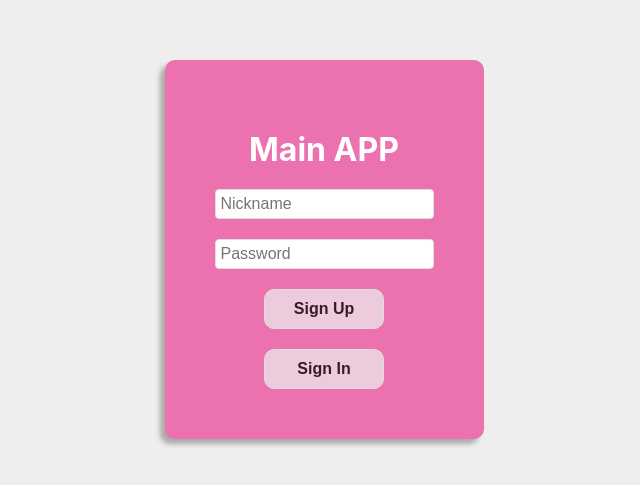
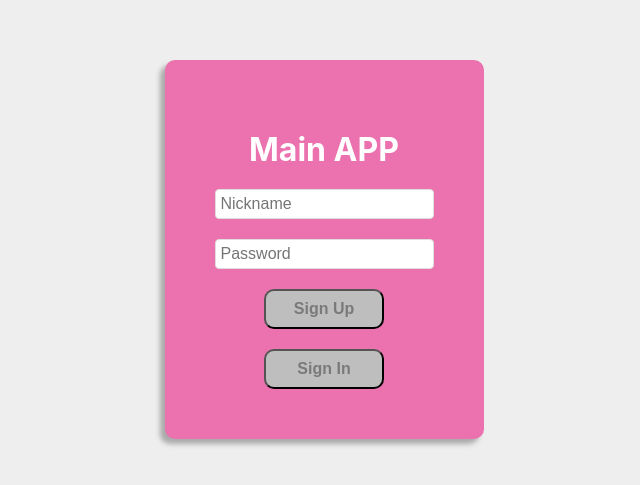
Before and after one commit to eddarv/main-app-logger, a Next.js app: page / in a window 1280 px wide. Shown: the part 151-636 px from the top of the page, without its empty margins (316-956 px from the left). Built offline with nearby package versions, Linux system fonts and the light colour scheme.

Commit message:
cambios finales 3

```diff
--- a/components/Form.js
+++ b/components/Form.js
@@ -5,8 +5,8 @@ const Form = ({handleChange, form, handleSubmit}) => {
         <form onSubmit={(e)=>e.preventDefault} autoComplete="off" className={styles.form}>
             <input type="text" name="nickname" placeholder="Nickname" onChange={handleChange} value={form.nickname} className={`${styles.form_el} ${styles.text}`} required/>
             <input type="password" name="password" placeholder="Password" onChange={handleChange} value={form.password} className={`${styles.form_el} ${styles.text}`} required/>
-            <input className={`${styles.button} ${ (!form.nickname|| form.password.length<8 || form.password.length>50 || form.nickname.length>20) ? styles.disabled : ""} ${styles.form_el} `}  type="button" value="Sign Up" onClick={handleSubmit}/>
-            <input className={`${styles.button} ${ (!form.nickname|| form.password.length<8 || form.password.length>50 || form.nickname.length>20) ? styles.disabled : ""} ${styles.form_el}`} type="button" value="Sign In" onClick={handleSubmit}/>
+            <input className={`${ (!form.nickname|| form.password.length<8 || form.password.length>50 || form.nickname.length>20) ? styles.disabled : styles.button} ${styles.form_el} `}  type="button" value="Sign Up" onClick={handleSubmit}/>
+            <input className={`${ (!form.nickname|| form.password.length<8 || form.password.length>50 || form.nickname.length>20) ? styles.disabled : styles.button} ${styles.form_el}`} type="button" value="Sign In" onClick={handleSubmit}/>
         </form>
     );
 }
--- a/styles/Home.module.css
+++ b/styles/Home.module.css
@@ -8,7 +8,14 @@
 }
 
 .disabled{
-    background-color: rgba(238, 238, 238, 0.726);
+    border-radius: 10px 10px;
+    height: 40px;
+    width: 120px;
+    font-size: 16px;
+    font-weight: bold;
+    cursor: auto;
+    background-color: rgb(190, 190, 190);
+    color: rgb(122, 122, 122);
 }
 
 .main{
```
